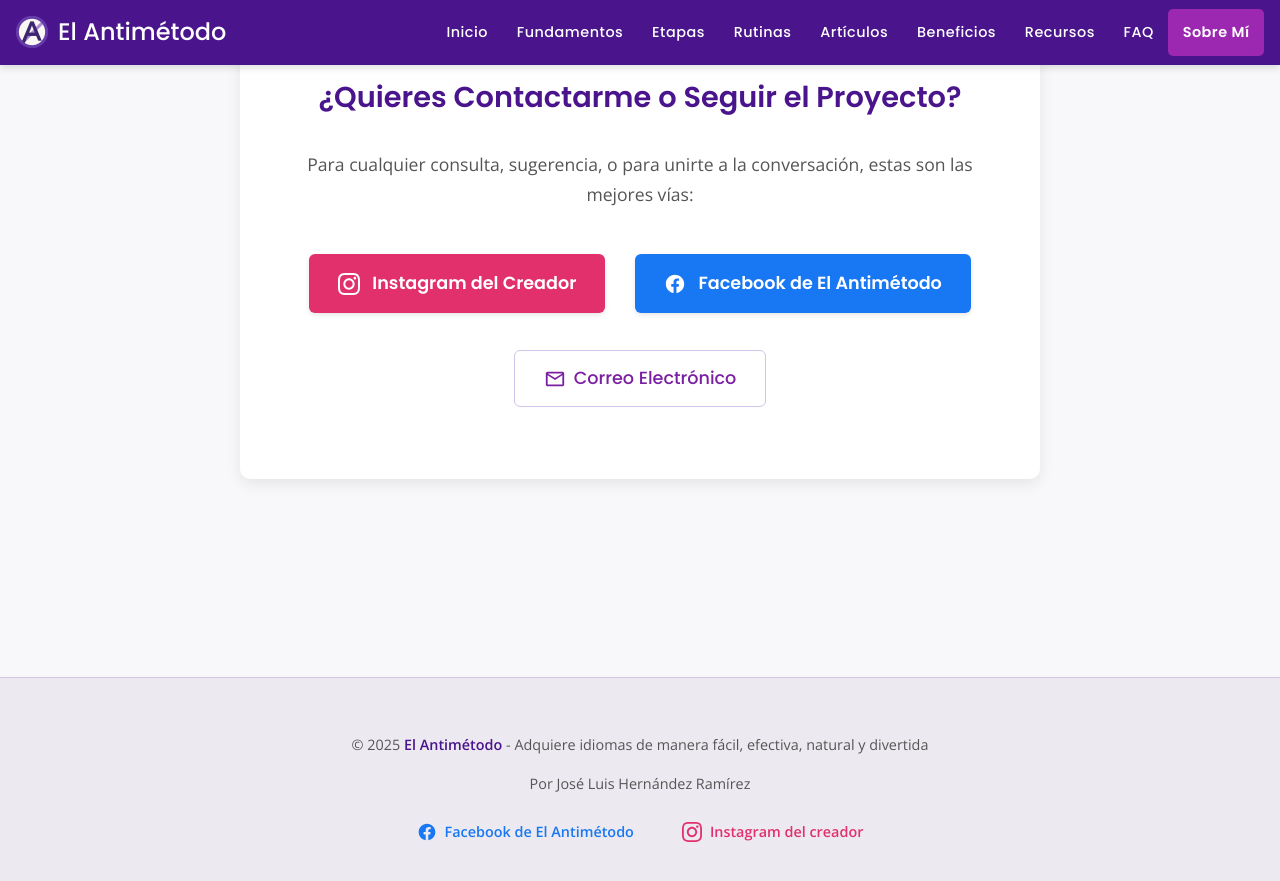
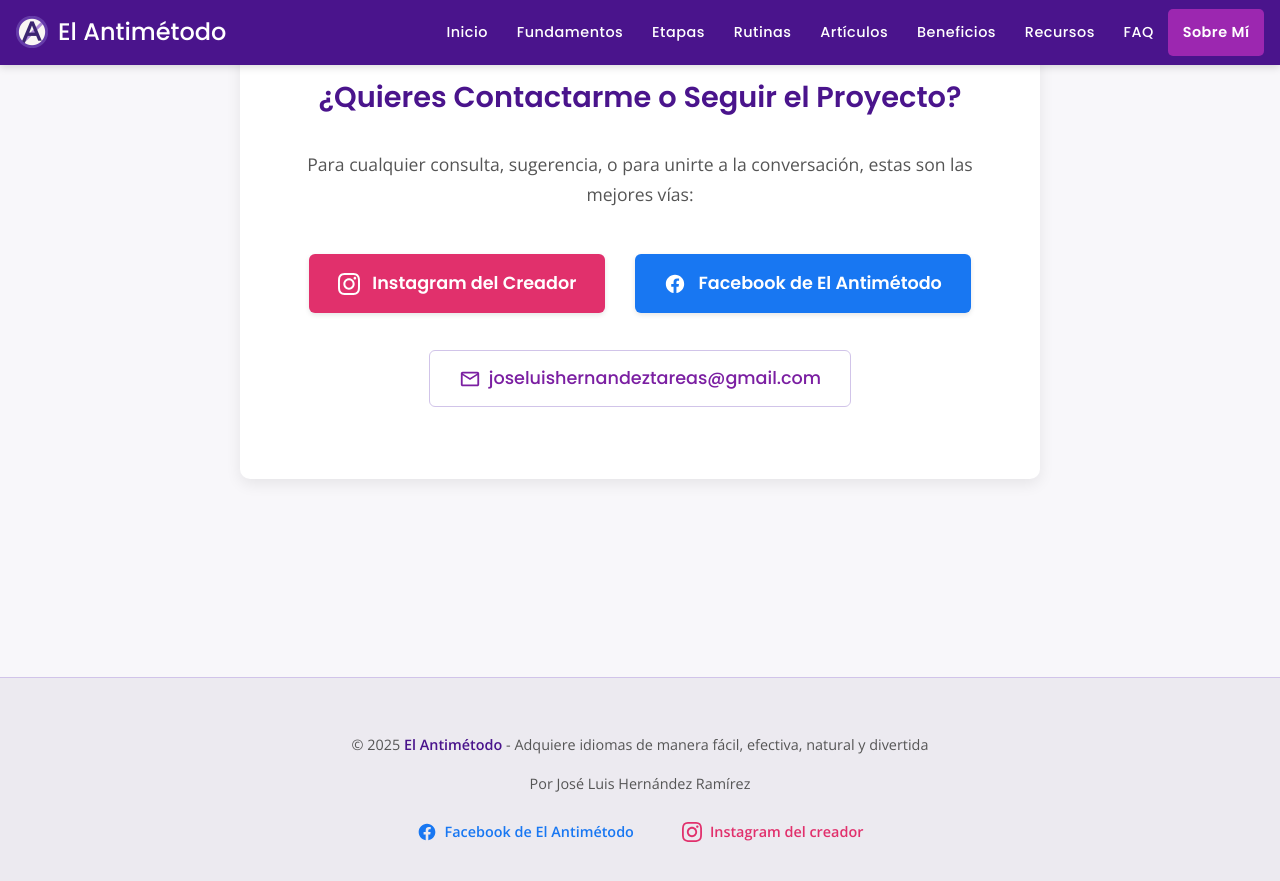
Before and after one commit to LuiseM93/ElAntimetodo, a Jekyll site: the page built from contacto.md, in a window 1280 px wide and 900 px high, scrolled down 1255 px. Shown: the top 881 px of the window. Built offline with Jekyll 4.4.1, drawn with Linux system fonts in a browser that asks for light colours.

Commit message:
Update contacto.md

```diff
--- a/contacto.md
+++ b/contacto.md
@@ -131,7 +131,7 @@ description: Conoce a José Luis Hernández, el creador de El Antimétodo. Descu
       </a>
       <a href="mailto:joseluishernandeztareas@gmail.com" class="email-link">
         <svg class="email-icon" xmlns="http://www.w3.org/2000/svg" viewBox="0 0 24 24"><path d="M20 4H4c-1.103 0-2 .897-2 2v12c0 1.103.897 2 2 2h16c1.103 0 2-.897 2-2V6c0-1.103-.897-2-2-2zm0 2l-8 5-8-5h16zm0 12H4V8l8 5 8-5v10z"/></svg>
-        Correo Electrónico
+        joseluishernandeztareas@gmail.com
       </a>
     </div>
   </section>
```
